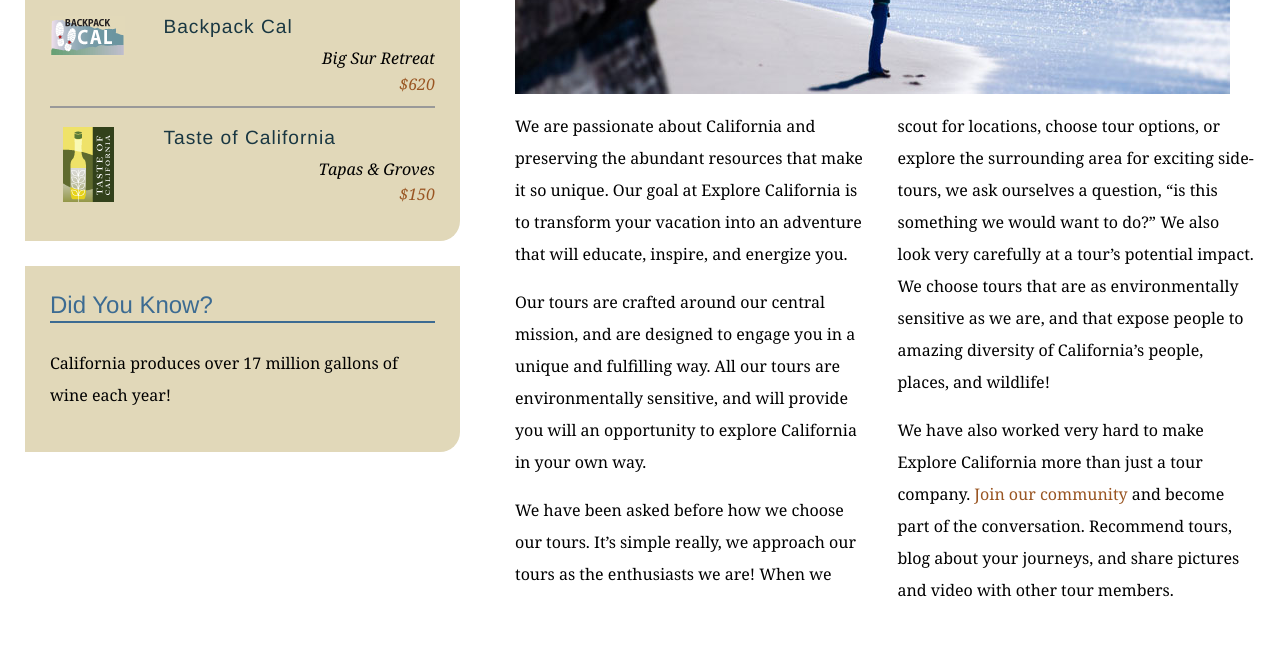
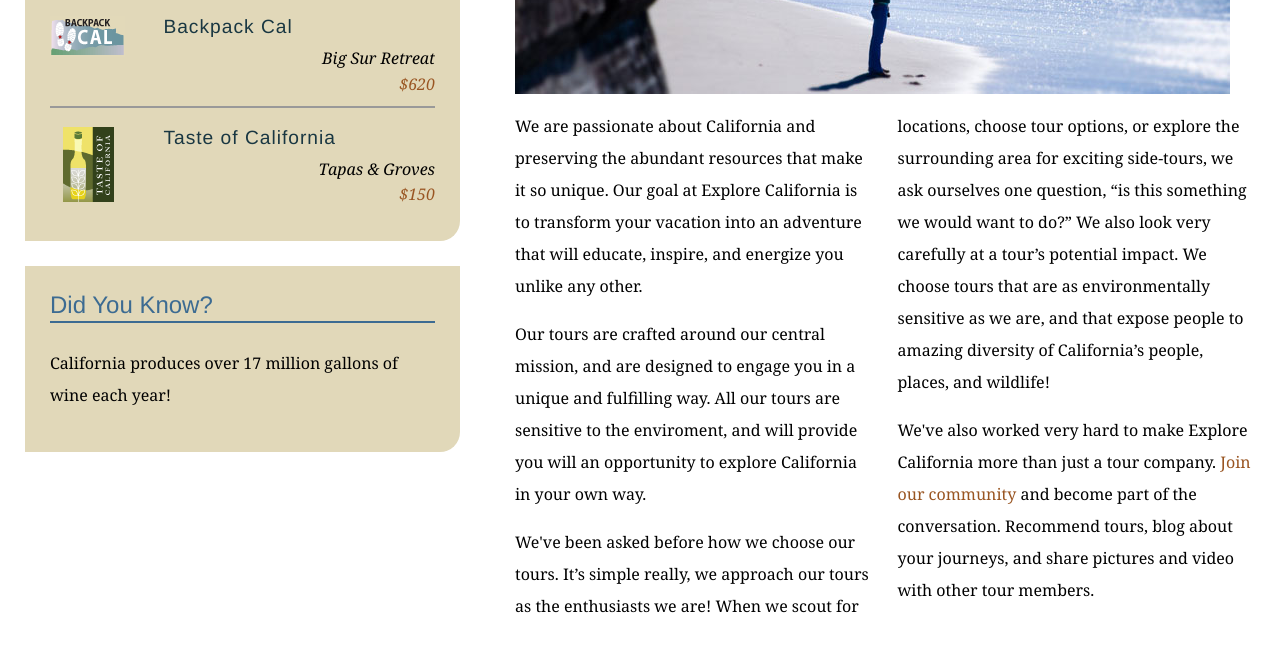
Before and after one commit to HenriDauti1/explore_california, a plain HTML site: page mission.html in a window 1280 px wide. Shown: the part 590-1244 px from the top of the page. Drawn offline with Linux system fonts and the light colour scheme.

Commit message:
Text edtis on mission page

```diff
--- a/mission.html
+++ b/mission.html
@@ -62,10 +62,10 @@
           <h1>Who we are</h1>
           <img src="assets/images/mission_look.jpg" alt="Looking out at the Pacific" class="articleImage" />
           <div class="multiCol">
-            <p>We are passionate about California and preserving the abundant resources that make it so unique. Our goal at Explore California is to transform your vacation into an adventure that will educate, inspire, and energize you.</p>
-            <p>Our tours are crafted around our central mission, and are designed to engage you in a unique and fulfilling way. All our tours are environmentally sensitive, and will provide you will an opportunity to explore California in your own way.</p>
-            <p>We have been asked before how we choose our tours. It&rsquo;s simple really, we approach our tours as the enthusiasts we are! When we scout for locations, choose tour options, or explore the surrounding area for exciting side-tours, we ask ourselves a question, &ldquo;is this something we would want to do?&rdquo; We also look very carefully at a tour&rsquo;s potential impact. We choose tours that are as environmentally sensitive as we are, and that expose people to amazing diversity of California&rsquo;s people, places, and wildlife!</p>
-            <p>We have also worked very hard to make Explore California more than just a tour company. <a href="explorers/join.html">Join our community</a> and become part of the conversation. Recommend tours, blog about your journeys, and share pictures and video with other tour members.</p>
+            <p>We are passionate about California and preserving the abundant resources that make it so unique. Our goal at Explore California is to transform your vacation into an adventure that will educate, inspire, and energize you unlike any other.</p>
+            <p>Our tours are crafted around our central mission, and are designed to engage you in a unique and fulfilling way. All our tours are sensitive to the enviroment, and will provide you will an opportunity to explore California in your own way.</p>
+            <p>We've been asked before how we choose our tours. It&rsquo;s simple really, we approach our tours as the enthusiasts we are! When we scout for locations, choose tour options, or explore the surrounding area for exciting side-tours, we ask ourselves one question, &ldquo;is this something we would want to do?&rdquo; We also look very carefully at a tour&rsquo;s potential impact. We choose tours that are as environmentally sensitive as we are, and that expose people to amazing diversity of California&rsquo;s people, places, and wildlife!</p>
+            <p>We've also worked very hard to make Explore California more than just a tour company. <a href="explorers/join.html">Join our community</a> and become part of the conversation. Recommend tours, blog about your journeys, and share pictures and video with other tour members.</p>
           </div>
         </div>
       </div>
```
